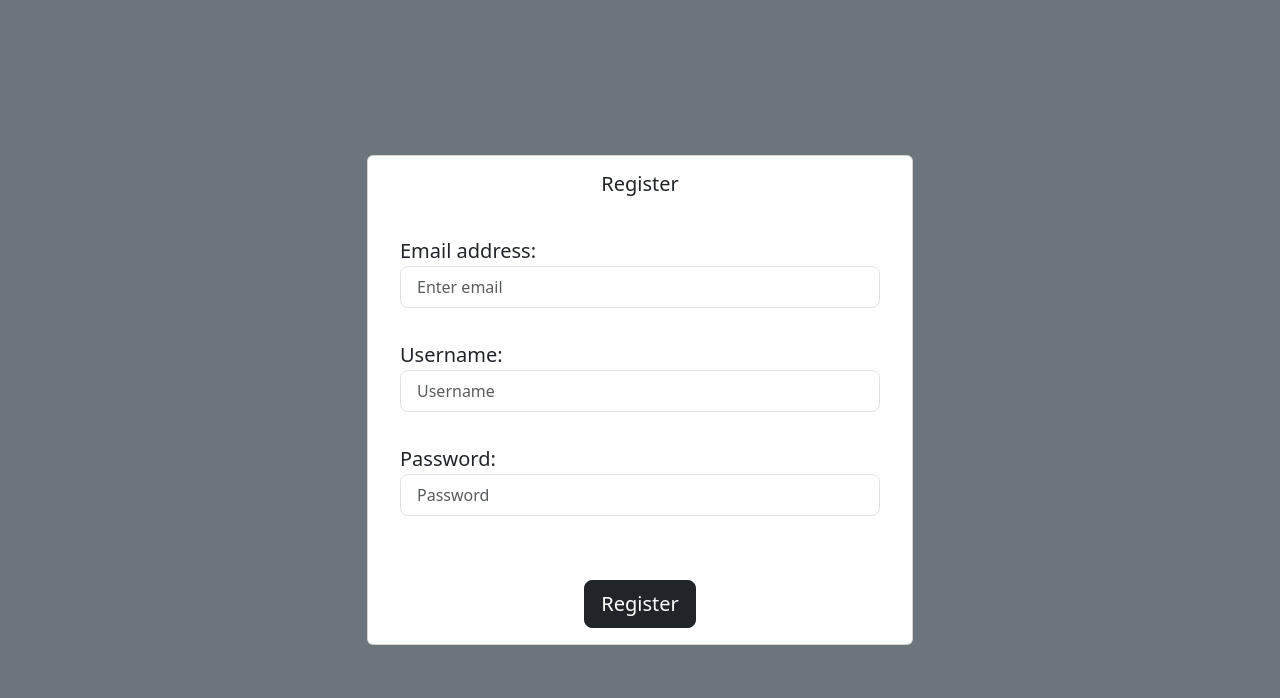
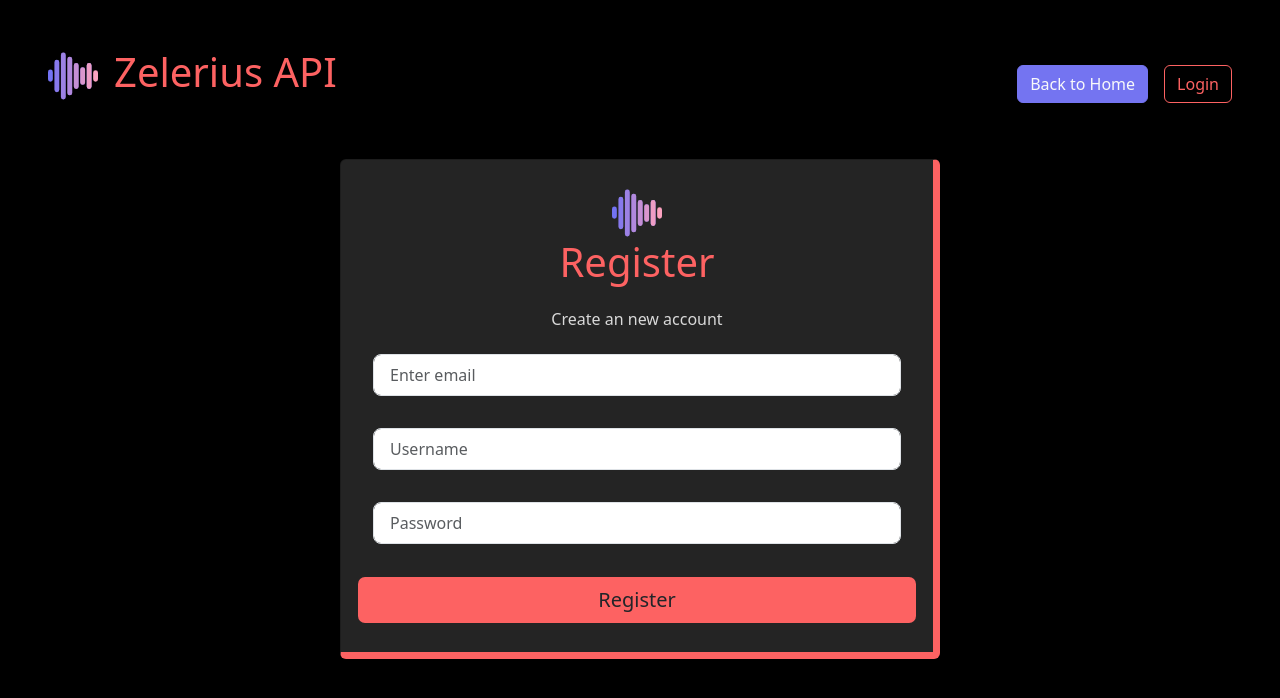
Before and after one commit to dharshan-kumarj/RestAPI-Automation-Frontend, a React (Vite) app in the folder vite-project/: page /register in a window 1280 px wide. Shown: the top 698 px of the page. Built offline with nearby package versions, Linux system fonts and the light colour scheme.

Commit message:
updated register design

```diff
--- a/vite-project/src/pages/register.tsx
+++ b/vite-project/src/pages/register.tsx
@@ -1,5 +1,6 @@
 import React, { useState } from 'react';
 import Cookies from 'js-cookie';
+import zelerius from "../assets/zelerius.svg";
 
 function Register() {
   const [email, setEmail] = useState('');
@@ -42,9 +43,10 @@ function Register() {
     })
       .then((response) => response.json())
       .then((data) => {
+        console.log('Server response:', data);
         if (data.valid) {
           alert('OTP has been sent to your email. Please enter the OTP to verify.');
-          setShowOtpInput(true);
+          setShowOtpInput(true); // Set showOtpInput to true
         } else {
           console.error('Error:', data.message);
         }
@@ -125,16 +127,54 @@ function Register() {
   };
 
   return (
-    <main className="vh-100 d-flex justify-content-center align-items-center bg-secondary">
-      <div className="container">
+    <main className="vh-100 d-flex flex-column" style={{ backgroundColor: "#000000" }}>
+      <div className="container-fluid p-5">
+        <div className="row justify-content-between align-items-center">
+          <div className="col-auto">
+            <div className="d-flex align-items-center mb-3">
+              <div className="col-auto me-3">
+                <img src={zelerius} alt="Logo" />
+              </div>
+              <div className="col-12">
+                <h1 className="text-start" style={{ color: "#FD6262" }}>
+                  Zelerius API
+                </h1>
+              </div>
+            </div>
+          </div>
+          <div className="col-auto d-flex align-items-center">
+            <button className="btn btn-outline-light me-3" style={{ backgroundColor: "#7474F1", border: '1px solid #7474F1' }}>
+              Back to Home
+            </button>
+            <button className="btn btn-outline-light" style={{ color: "#FD6262", border: '1px solid #FD6262' }}>
+              Login
+            </button>
+          </div>
+        </div>
+      </div>
+      <div className="container d-flex justify-content-center align-items-center flex-grow-1">
         <div className="row justify-content-center">
-          <div className="col-md-10 col-lg-8 col-xl-6">
-            <div className="card mx-auto" style={{ maxWidth: '800px' }}>
-              <div className="card-body">
-                <h5 className="card-title text-center mb-4">Register</h5>
-                <form onSubmit={handleSubmit}>
+          <div className="col-md-10 col-lg-8 col-xl-12">
+            <div
+              className="card mx-auto"
+              style={{
+                maxWidth: '800px',
+                width: '600px',
+                height: showOtpInput ? '700px' : '500px', // Apply height based on showOtpInput
+                backgroundColor: "#242424",
+                borderRight: '7px solid #FD6262',
+                borderBottom: '7px solid #FD6262',
+                marginTop: '-150px'
+              }}
+            >
+              <div className="card-body d-flex flex-column justify-content-center align-items-center">
+                <div className="d-flex flex-column justify-content-center align-items-center">
+                  <img src={zelerius} alt="Logo" />
+                </div>
+                <h5 className="card-title text-center fs-1 mb-4" style={{ color: "#FD6262" }}>Register</h5>
+                <h3 className='fs-6' style={{ color: "#D9D9D9" }}>Create an new account</h3>
+                <form onSubmit={handleSubmit} className="w-100">
                   <div className="form-group fs-5 p-3">
-                    <label htmlFor="email">Email address:</label>
                     <input
                       type="email"
                       className="form-control fs-6 form-control-lg"
@@ -146,7 +186,6 @@ function Register() {
                     />
                   </div>
                   <div className="form-group fs-5 p-3">
-                    <label htmlFor="username">Username:</label>
                     <input
                       type="text"
                       className="form-control fs-6 form-control-lg"
@@ -158,7 +197,6 @@ function Register() {
                     />
                   </div>
                   <div className="form-group fs-5 p-3">
-                    <label htmlFor="password">Password:</label>
                     <input
                       type="password"
                       className="form-control fs-6 form-control-lg"
@@ -169,8 +207,8 @@ function Register() {
                       required
                     />
                   </div>
-                  <div className="d-flex pt-5 justify-content-center">
-                    <button type="submit" className="btn btn-dark btn-lg">
+                  <div className="d-flex pt-3 d-grid gap-2 col-12 mx-auto justify-content-center">
+                    <button type="submit" className="btn btn-lg form-control" style={{ backgroundColor: "#FD6262" }}>
                       Register
                     </button>
                   </div>
@@ -189,6 +227,7 @@ function Register() {
                         <button
                           type="button"
                           className="btn btn-dark btn-lg me-3"
+                          style={{ backgroundColor: "#FD6262",color:"black" }}
                           onClick={handleVerify}
                         >
                           Verify
```
